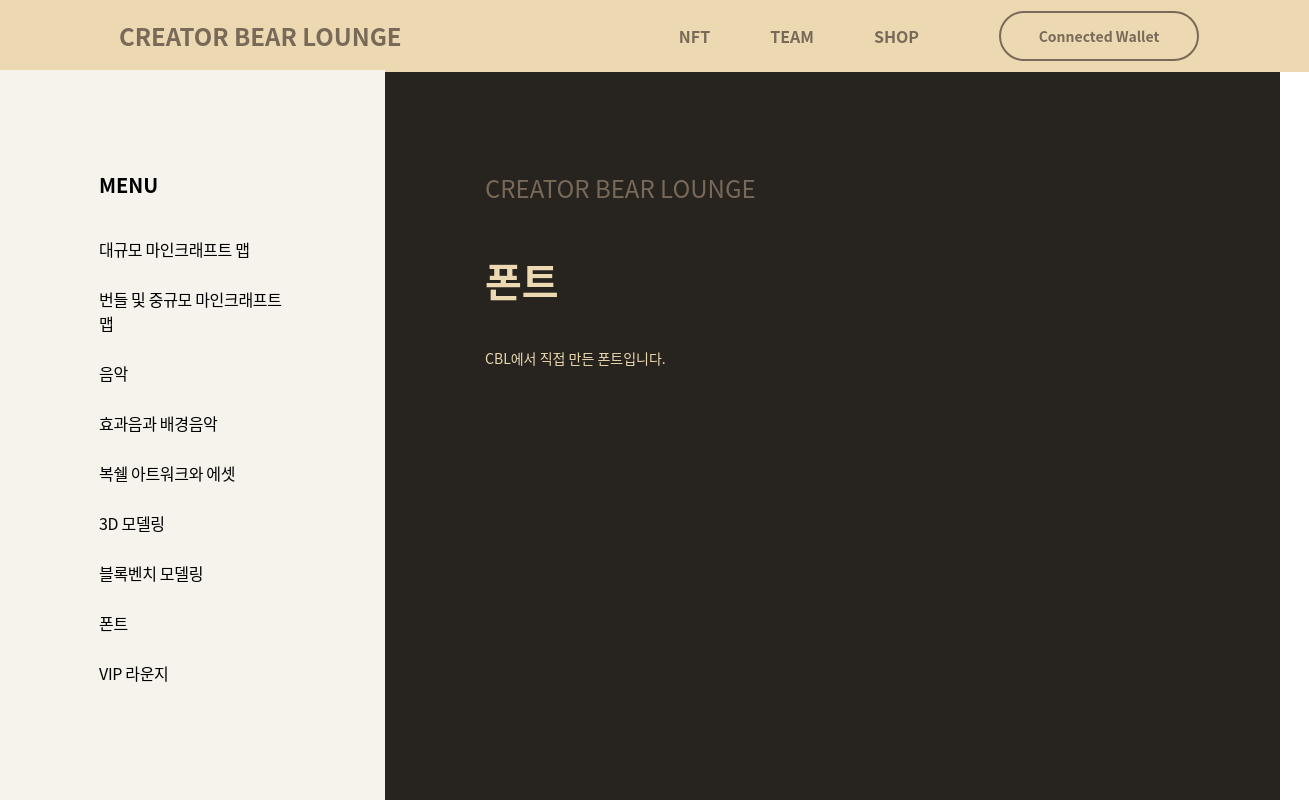
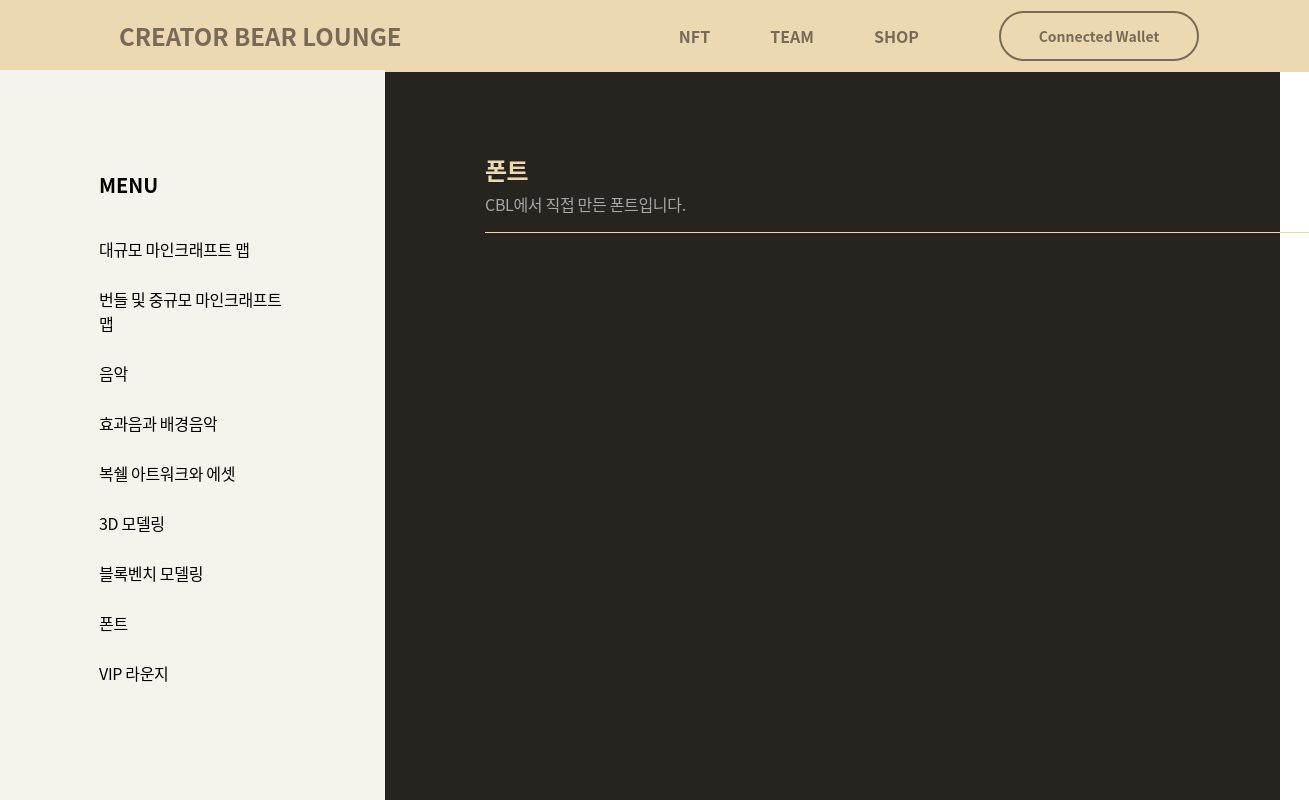
Before and after one commit to CreatorBearLounge/CBL_Front, a React (Create React App) app in the folder front/: page /font in a window 1280 px wide. Shown: the top 800 px of the page, 1309 px wide, since content can reach past the window. Built offline with nearby package versions, Linux system fonts and the light colour scheme.

Commit message:
[feat]title style 추가

```diff
--- a/front/src/components/Organisms/Title.tsx
+++ b/front/src/components/Organisms/Title.tsx
@@ -8,46 +8,46 @@ interface TitleType {
 
 const Title: React.FC<TitleType> = ({ menuTitle, menuContent }) => {
   return (
-    <>
-      <MainTitle>CREATOR BEAR LOUNGE</MainTitle>
+    <TitleBox>
       <MenuTitle>{menuTitle}</MenuTitle>
       <MenuContent>{menuContent}</MenuContent>
-    </>
+      <MenuLine> </MenuLine>
+    </TitleBox>
   );
 };
 
 export default Title;
 
-const MainTitle = styled.p`
-  width: 358px;
-  font-family: 'Noto Sans CJK KR';
-  font-style: normal;
-  font-weight: 400;
-  font-size: 24px;
-  line-height: 35.52px;
-  padding-top: 100px;
+const TitleBox = styled.div`
   margin-left: 100px;
-  color: #796958;
 `;
 
 const MenuTitle = styled.h1`
   font-family: 'Noto Sans CJK KR';
   font-style: normal;
+  line-height: normal;
   font-weight: 700;
-  font-size: 40px;
-  line-height: 59.2px;
-  padding-top: 45px;
-  margin-left: 100px;
+  font-size: 1.5rem;
+  padding-top: 10.3%;
   color: #ecd9b2;
+  letter-spacing: -0.48px;
 `;
 
 const MenuContent = styled.p`
   font-family: 'Noto Sans CJK KR';
   font-style: normal;
+  line-height: normal;
   font-weight: 400;
-  font-size: 14px;
-  line-height: 20.72px;
-  padding-top: 38px;
-  margin-left: 100px;
-  color: #ecd9b2;
+  font-size: 1em;
+  padding-top: 0.7%;
+  color: #a7a7a7;
+  letter-spacing: -0.32px;
 `;
+
+const MenuLine = styled.div`
+  position: absolute;
+  width: 64.4%;
+  height: 0.1%;
+  background-color: #ecd9b2;
+  margin-top: 1.2%;
+`;
```
